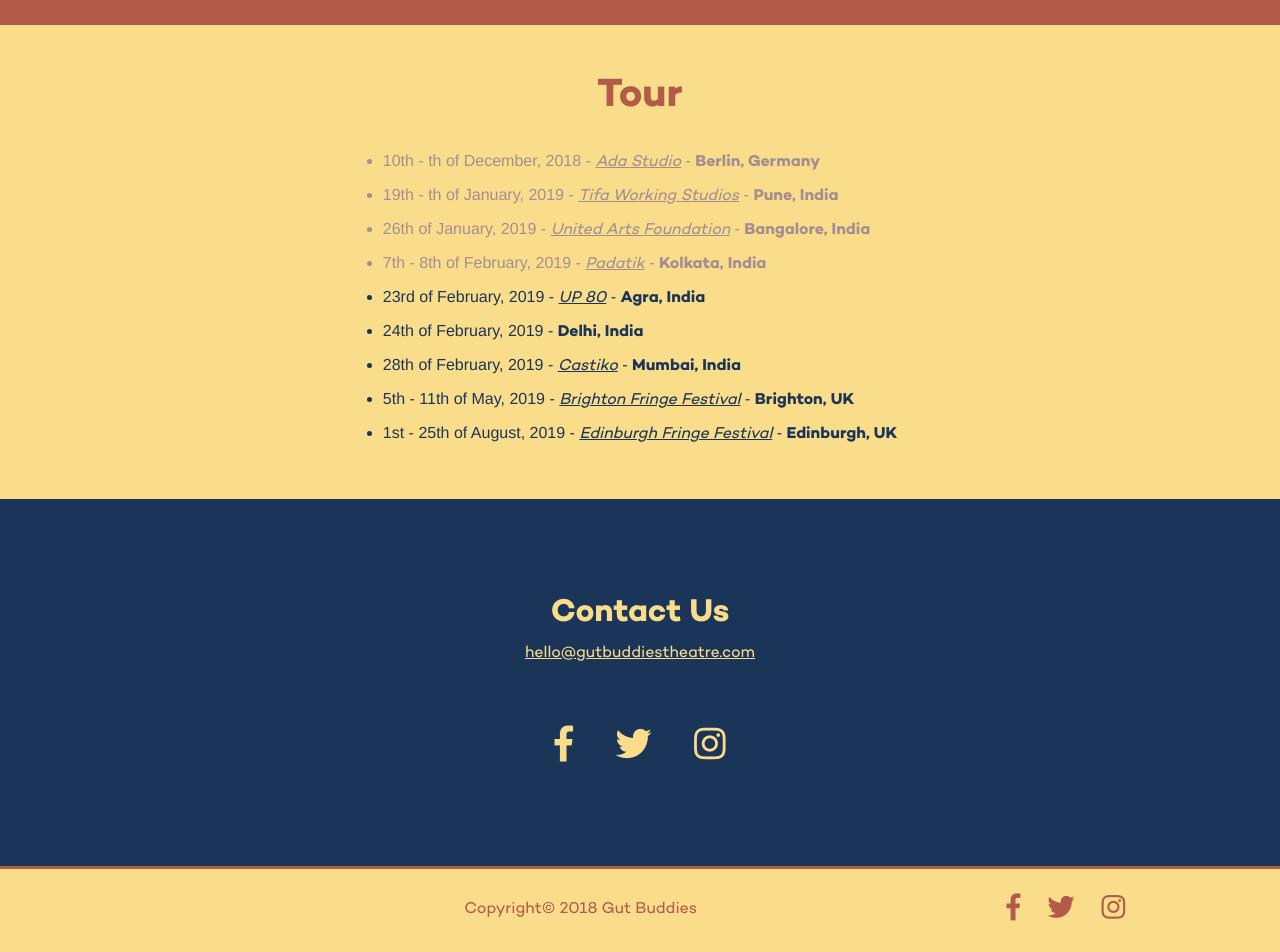
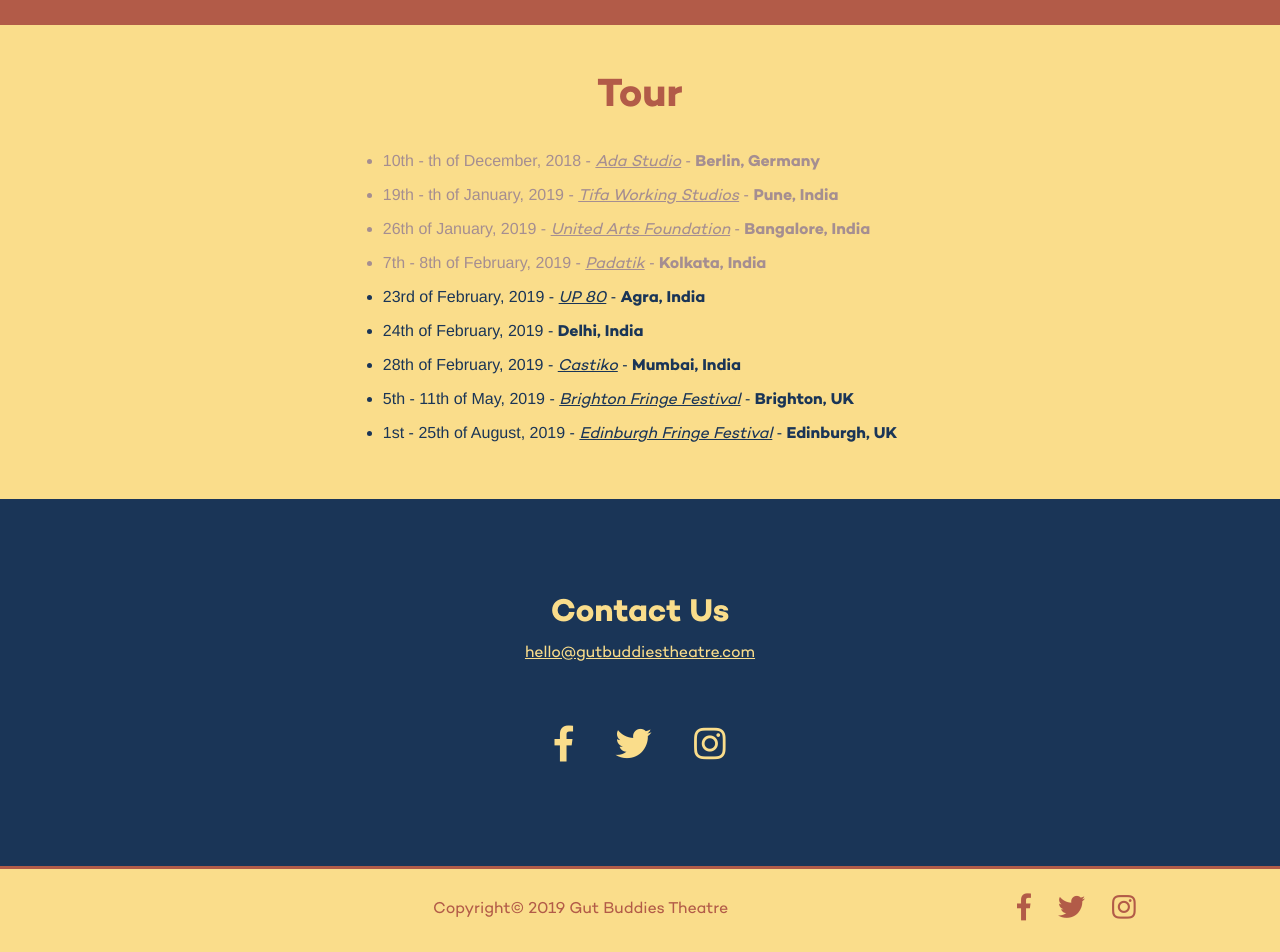
Before and after one commit to matteocarpi/GBT-Jekyll, a Jekyll site: the page built from index.md, in a window 1280 px wide. Shown: the part 1248-2200 px from the top of the page. Built offline with Jekyll 4.4.1, drawn with Linux system fonts in a browser that asks for light colours; nearby versions of some CDN libraries.

Commit message:
update copyright

```diff
--- a/_includes/footer.html
+++ b/_includes/footer.html
@@ -4,7 +4,7 @@
 
       </div>
       <div class="footer-center">
-        <span class="footer-caption">Copyright© 2018 Gut Buddies</span>
+        <span class="footer-caption">Copyright© 2019 Gut Buddies Theatre</span>
       </div>
       <div class="footer-right">
         <div class="social-red">
```
